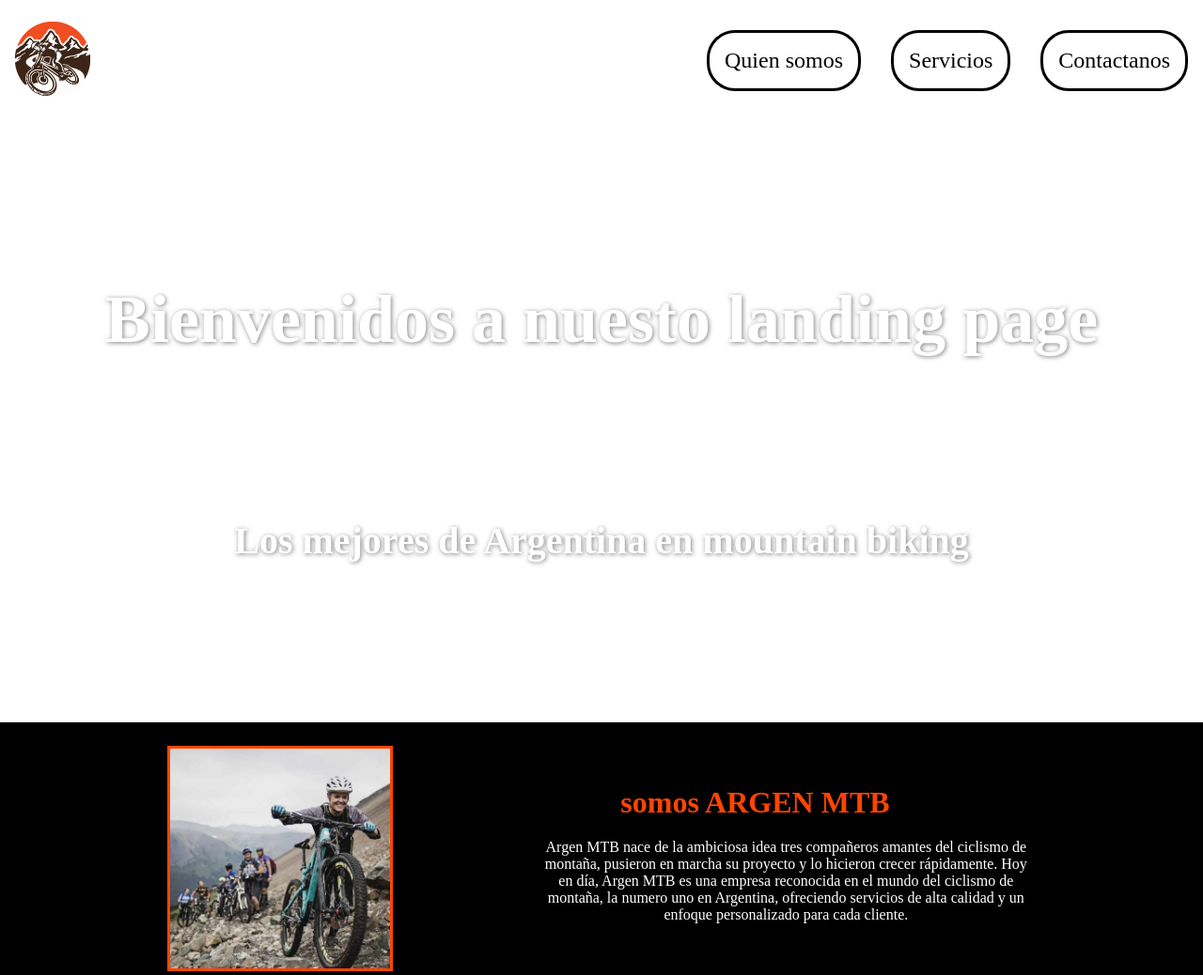
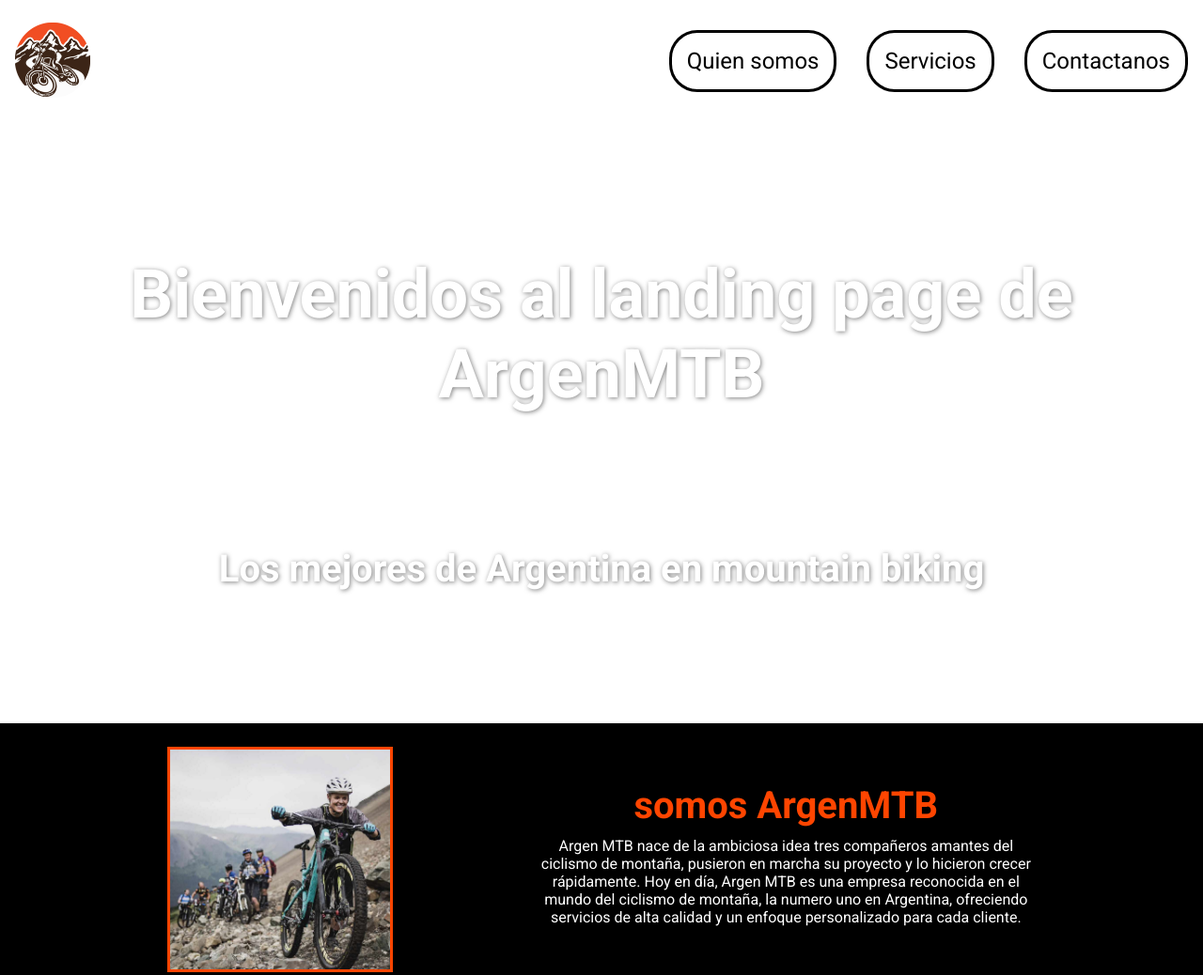
Before and after one commit to sebakraus150/Trabajo-Final-AP4-, a plain HTML site: page index.html in a window 1280 px wide. Shown: the top 1038 px of the page at 94% size. Drawn offline with nearby package versions, Linux system fonts and the light colour scheme.

Commit message:
trabajo version final

```diff
--- a/index.html
+++ b/index.html
@@ -4,9 +4,12 @@
         <meta charset="UTF-8">
         <meta http-equiv="X-UA-Compatible" content="IE=edge">
         <meta name="viewport" content="width=device-width, initial-scale=1.0">
-        <title>Argen MTB</title>
+        <title>ArgenMTB</title>
         <link rel="stylesheet" href="style.css">
         <link rel="preconnect" href="https://fonts.googleapis.com">
+        <link rel="preconnect" href="https://fonts.gstatic.com" crossorigin>
+        <link href="https://fonts.googleapis.com/css2?family=Open+Sans:wght@400;700&family=Roboto:wght@400;700&display=swap" rel="stylesheet">
+        <link rel="shortcut icon" type="image/png" href="./imagenes/logo.png">
         <script src="https://cdnjs.cloudflare.com/ajax/libs/jquery/3.6.4/jquery.min.js" ></script>
         <script src="https://cdnjs.cloudflare.com/ajax/libs/jquery-validate/1.19.5/jquery.validate.min.js"></script>
         <script type="text/javascript" src="https://cdnjs.cloudflare.com/ajax/libs/jspdf/1.5.3/jspdf.min.js"></script>
@@ -32,12 +35,12 @@
             </nav>
     </header>
     <section id="seccion-bienvenida">
-        <h1 id="titulo-de-bienvenida">Bienvenidos a nuesto landing page</h1>
+        <h1 id="titulo-de-bienvenida">Bienvenidos al landing page de ArgenMTB</h1>
         <h2 id="subtitulo">Los mejores de Argentina en mountain biking</h2>
     </section>
     <section class="seccion-biografia" id="somos-argenMTB">
         <div class="presentacion">
-            <h2 class="somos-argenMTB">somos ARGEN MTB</h2>
+            <h2 class="somos-argenMTB">somos ArgenMTB</h2>
             <p class="biografia">Argen MTB nace de la ambiciosa idea tres compañeros amantes del ciclismo de montaña, pusieron en marcha su proyecto y lo hicieron crecer rápidamente. Hoy en día, Argen MTB es una empresa reconocida en el mundo del ciclismo de montaña, la numero uno en Argentina, ofreciendo servicios de alta calidad y un enfoque personalizado para cada cliente.</p>
         </div>
             <img src="./imagenes/ciclistas-biografia.jpg" alt="ciclistas-practicando" id="ciclistas-imagen">
@@ -83,7 +86,7 @@
         <div class="contenedor-interactivos">
             <div class="fieldset">
                 <label class="label" for="name">Nombre</label>
-                <input type="text" id="name" name="name" class="input"  placeholder="Nombre" required>
+                <input type="text" id="name" name="name" class="input" autocomplete="off" placeholder="Nombre" required>
             </div>
             <div class="fieldset">
                 <label class="label" for="email">Email</label>
@@ -101,7 +104,7 @@
         <div class="contenedor-interactivos">
             <div class="cajas-formulario">
                 <label for="nombre-usuario-proceso">Nombre:</label>
-            <input type="text" name="nombre-usuario-proceso" class="input" placeholder="Nombre" id="nombre-usuario-proceso" required>
+            <input type="text" name="nombre-usuario-proceso" class="input" placeholder="Nombre" autocomplete="off" id="nombre-usuario-proceso" required>
             </div>
             <div class="cajas-formulario">
                 <label for="nivel-curso">Nivel de la Clase:</label>
--- a/style.css
+++ b/style.css
@@ -3,6 +3,7 @@
     margin: 0;
     box-sizing: border-box;
     scroll-behavior: smooth;
+    font-family: "roboto";
 }
 .no-scroll{
     overflow: hidden;
@@ -217,8 +218,7 @@ nav{
 }
 @media (min-width: 769px){
     .somos-argenMTB{
-        margin:0 0 20px 90px;
-        text-align: start;
+        font-size: 5vh;
     }
 }
 
@@ -433,6 +433,9 @@ nav{
         justify-content: center;
     }
 }
+.contenedor-interactivos{
+    width: 100%;
+}
 .cajas-formulario{
     display: flex;
     flex-direction: column;
```
Also changed, not shown: main.js (+7 -0 lines), imagenes/ventas.jpeg (deleted).
